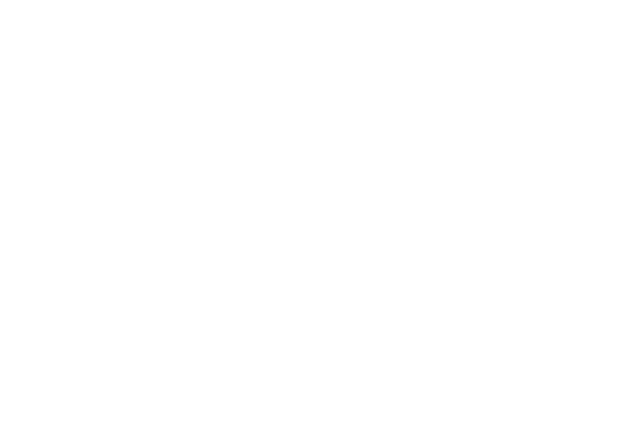
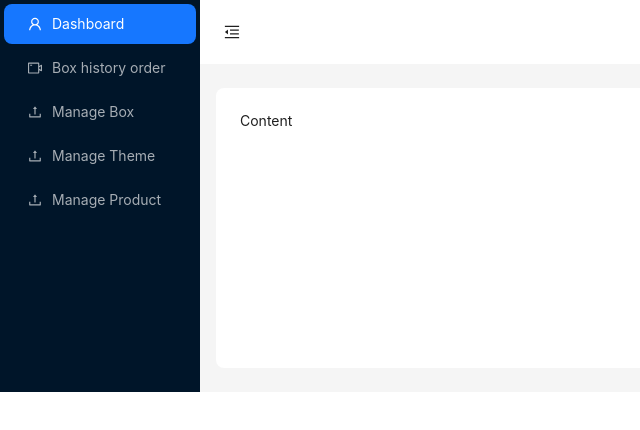
Before and after one commit to ViNguyenThanh/MysteryBox_SWD_FE, a React (Vite) app: page / in a window 1280 px wide. Shown: the top 430 px of the page, without its empty margins (0-640 px from the left). Built offline with nearby package versions, Linux system fonts and the light colour scheme.

Commit message:
Navbar for admin page

```diff
--- a/package.json
+++ b/package.json
@@ -14,6 +14,7 @@
     "@emotion/styled": "^11.11.5",
     "@mui/icons-material": "^5.15.18",
     "@mui/material": "^5.15.18",
+    "antd": "^5.17.4",
     "react": "^18.2.0",
     "react-dom": "^18.2.0",
     "react-router-dom": "^6.23.1"
--- a/src/App.jsx
+++ b/src/App.jsx
@@ -2,13 +2,14 @@
 import reactLogo from './assets/react.svg'
 import viteLogo from '/vite.svg'
 import './App.css'
+import Admin from './components/Admin'
 
 function App() {
   const [count, setCount] = useState(0)
 
   return (
     <>
-
+      <Admin/>
     </>
   )
 }
--- /dev/null
+++ b/src/components/Admin.jsx
@@ -0,0 +1,86 @@
+import React, { useState } from 'react';
+import {
+    MenuFoldOutlined,
+    MenuUnfoldOutlined,
+    UploadOutlined,
+    UserOutlined,
+    VideoCameraOutlined,
+} from '@ant-design/icons';
+import { Button, Layout, Menu, theme } from 'antd';
+const { Header, Sider, Content } = Layout;
+const Admin = () => {
+    const [collapsed, setCollapsed] = useState(false);
+    const {
+        token: { colorBgContainer, borderRadiusLG },
+    } = theme.useToken();
+    return (
+        <Layout>
+            <Sider trigger={null} collapsible collapsed={collapsed}>
+                <div className="demo-logo-vertical" />
+                <Menu
+                    theme="dark"
+                    mode="inline"
+                    defaultSelectedKeys={['1']}
+                    items={[
+                        {
+                            key: '1',
+                            icon: <UserOutlined />,
+                            label: 'Dashboard',
+                        },
+                        {
+                            key: '2',
+                            icon: <VideoCameraOutlined />,
+                            label: 'Box history order',
+                        },
+                        {
+                            key: '3',
+                            icon: <UploadOutlined />,
+                            label: 'Manage Box',
+                        },
+                        {
+                            key: '4',
+                            icon: <UploadOutlined />,
+                            label: 'Manage Theme',
+                        },
+                        {
+                            key: '5',
+                            icon: <UploadOutlined />,
+                            label: 'Manage Product',
+                        },
+                    ]}
+                />
+            </Sider>
+            <Layout>
+                <Header
+                    style={{
+                        padding: 0,
+                        background: colorBgContainer,
+                    }}
+                >
+                    <Button
+                        type="text"
+                        icon={collapsed ? <MenuUnfoldOutlined /> : <MenuFoldOutlined />}
+                        onClick={() => setCollapsed(!collapsed)}
+                        style={{
+                            fontSize: '16px',
+                            width: 64,
+                            height: 64,
+                        }}
+                    />
+                </Header>
+                <Content
+                    style={{
+                        margin: '24px 16px',
+                        padding: 24,
+                        minHeight: 280,
+                        background: colorBgContainer,
+                        borderRadius: borderRadiusLG,
+                    }}
+                >
+                    Content
+                </Content>
+            </Layout>
+        </Layout>
+    );
+};
+export default Admin;
--- a/src/index.css
+++ b/src/index.css
@@ -0,0 +1,4 @@
+body {
+    padding: 0;
+    margin: 0;
+}
```
Also changed, not shown: 1 other file (tests, documents, lock files or other folders).
